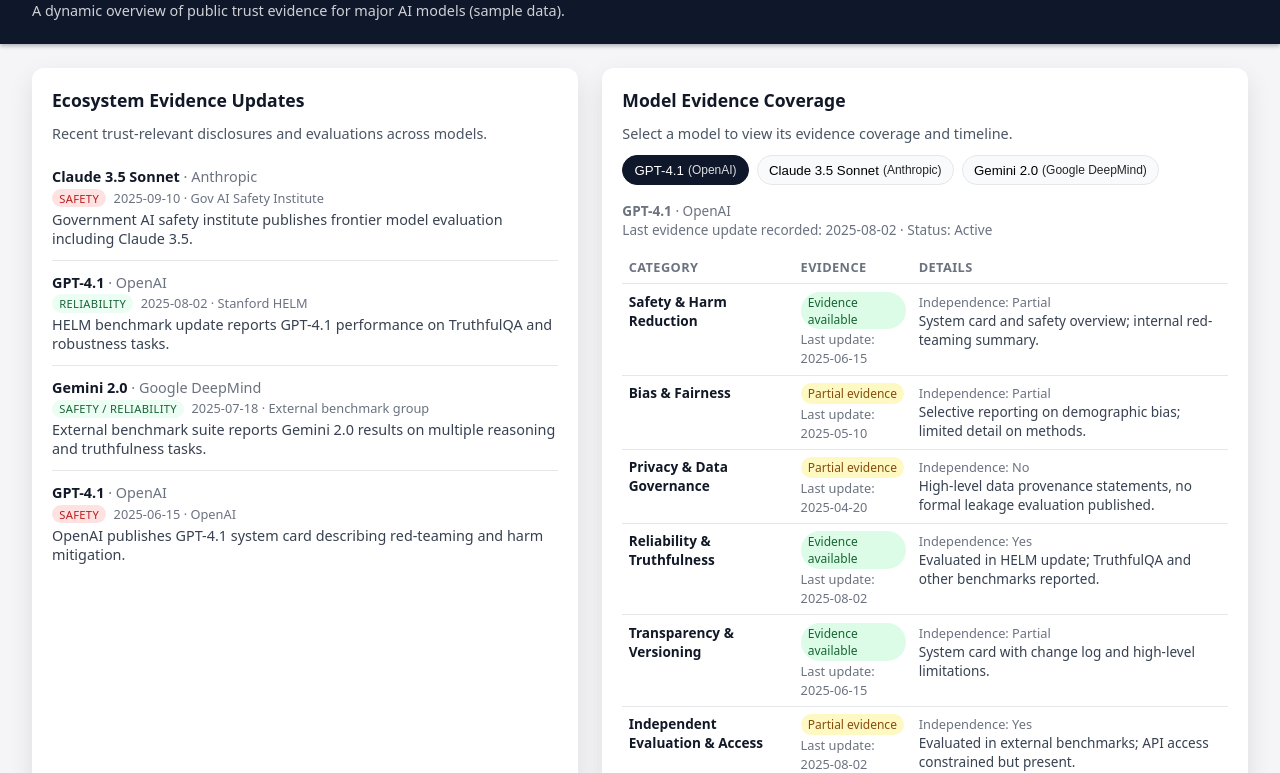
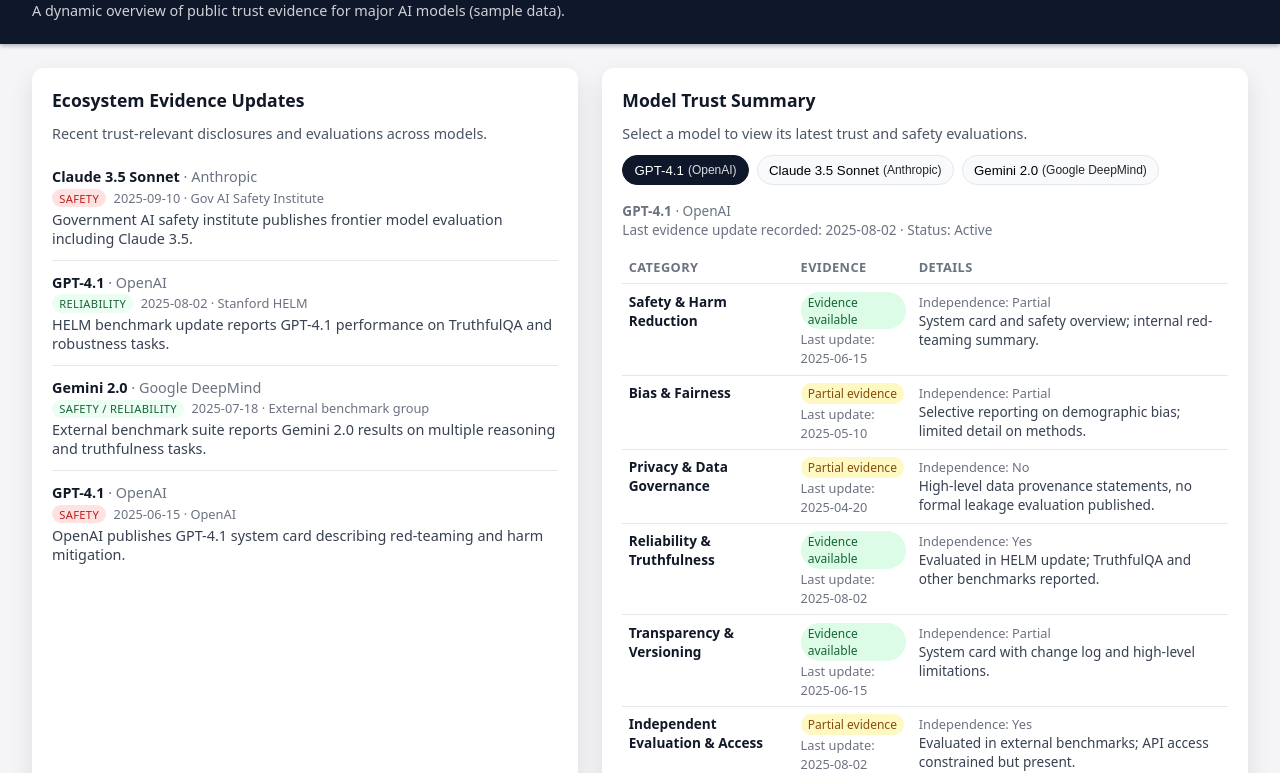
Before and after one commit to Kibii/trust-index, a plain HTML site: page index.html in a window 1280 px wide. Shown: the part 57-830 px from the top of the page. Drawn offline with Linux system fonts and the light colour scheme.

Commit message:
header copy change

```diff
--- a/index.html
+++ b/index.html
@@ -227,8 +227,8 @@
 
     <!-- Right: Per-model coverage map -->
     <section class="panel">
-      <h2>Model Evidence Coverage</h2>
-      <p>Select a model to view its evidence coverage and timeline.</p>
+      <h2>Model Trust Summary</h2>
+      <p>Select a model to view its latest trust and safety evaluations.</p>
       <div class="model-list" id="model-list"></div>
       <div id="model-details"></div>
     </section>
```
